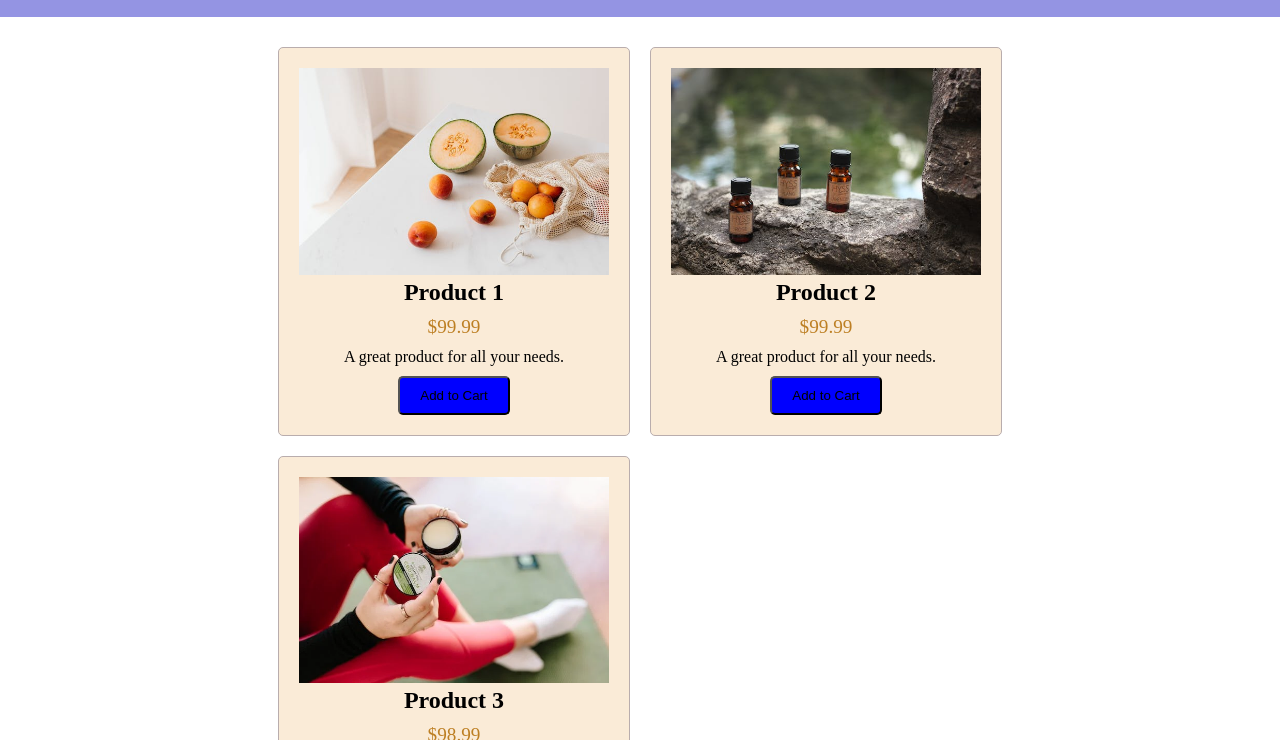
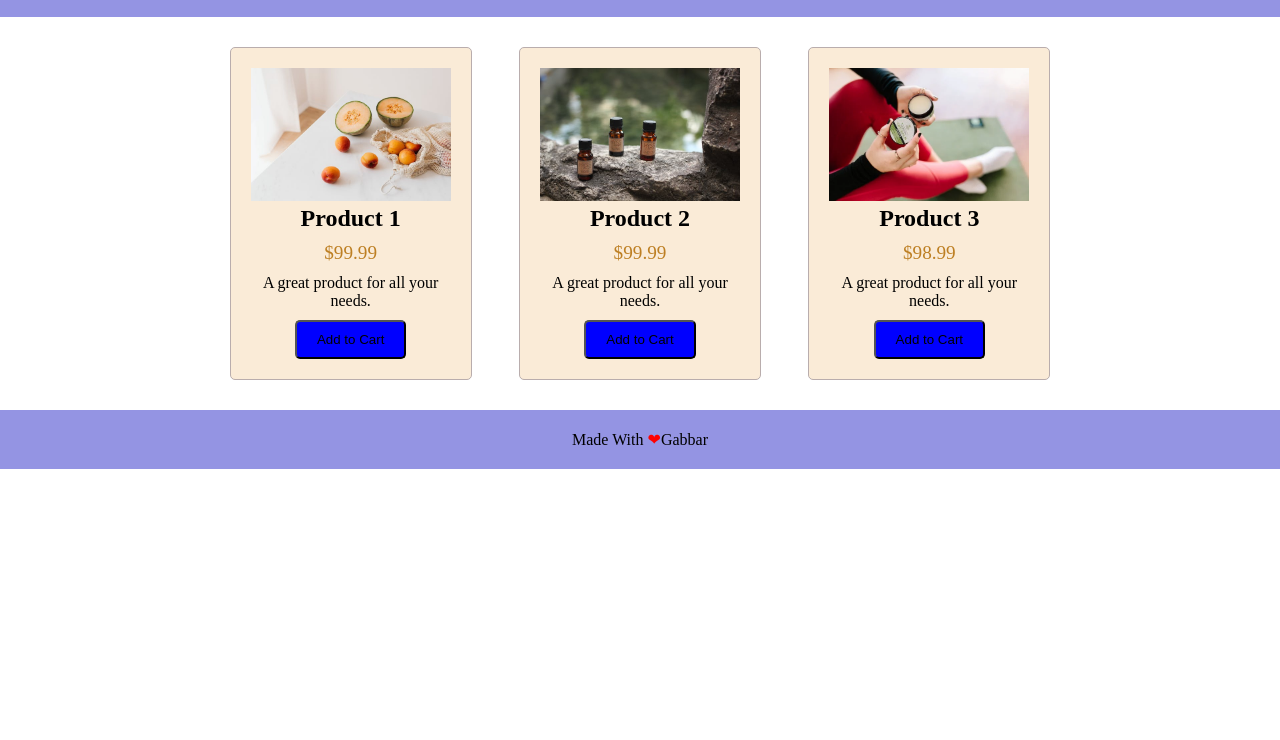
Before and after one commit to Gabbar-sharma11/E-commerce, a plain HTML site: page index.html in a window 1280 px wide. Shown: the part 60-800 px from the top of the page. Drawn offline with Linux system fonts and the light colour scheme.

Commit message:
Update styles.css

```diff
--- a/styles.css
+++ b/styles.css
@@ -15,7 +15,7 @@ main{
     margin: 20px;
 }
 .p-grid{
-    margin: 20px 20%;
+    margin: 20px 15%;
     display: grid;
     flex-wrap: wrap;
     grid-template-columns: repeat(auto-fill, minmax(250px, 1fr));
@@ -26,7 +26,7 @@ main{
 
 }
 .product{
-   width: auto;
+   width: 200px;
    margin: auto;
    border: 1px solid #b9adad;
    background-color: antiquewhite;
```
